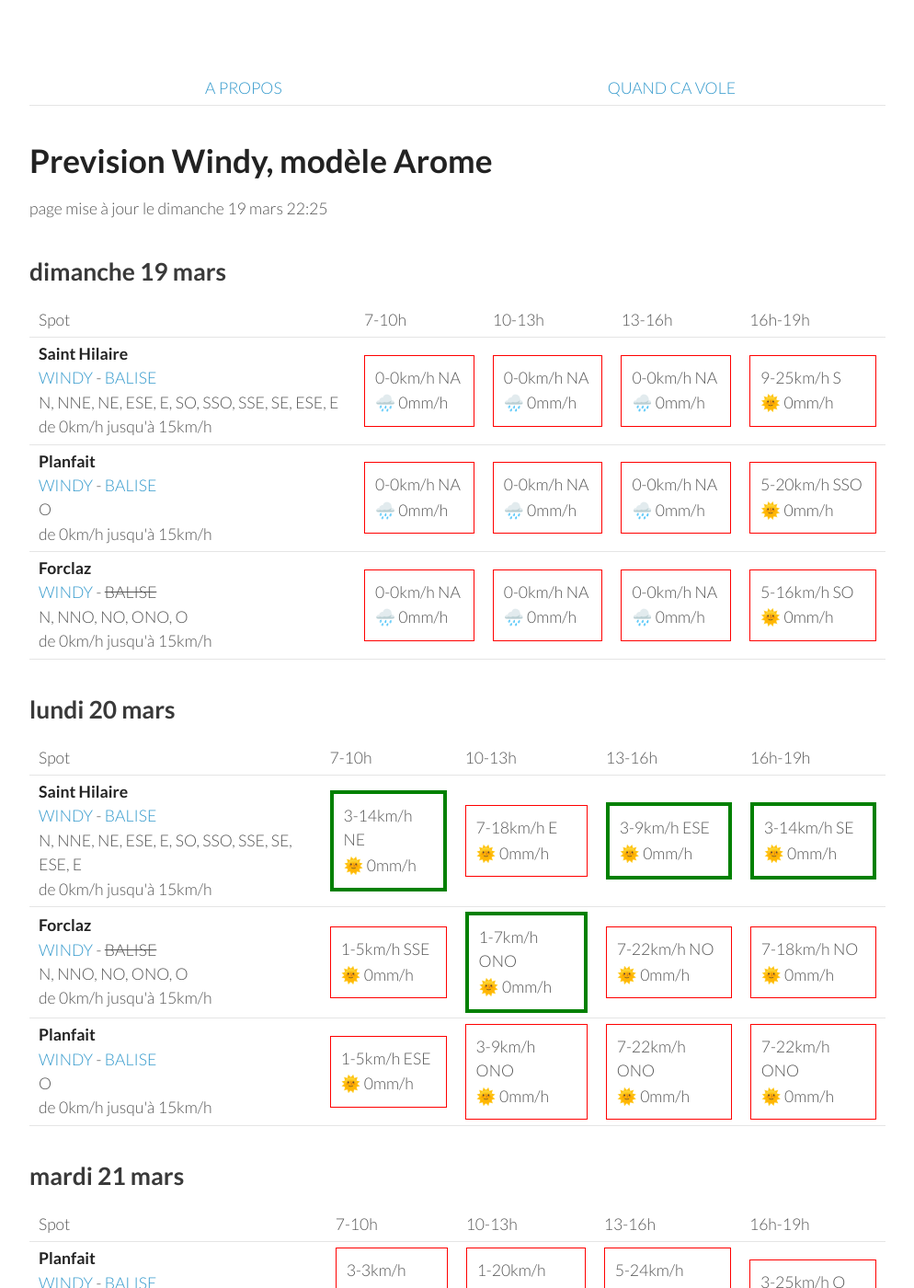
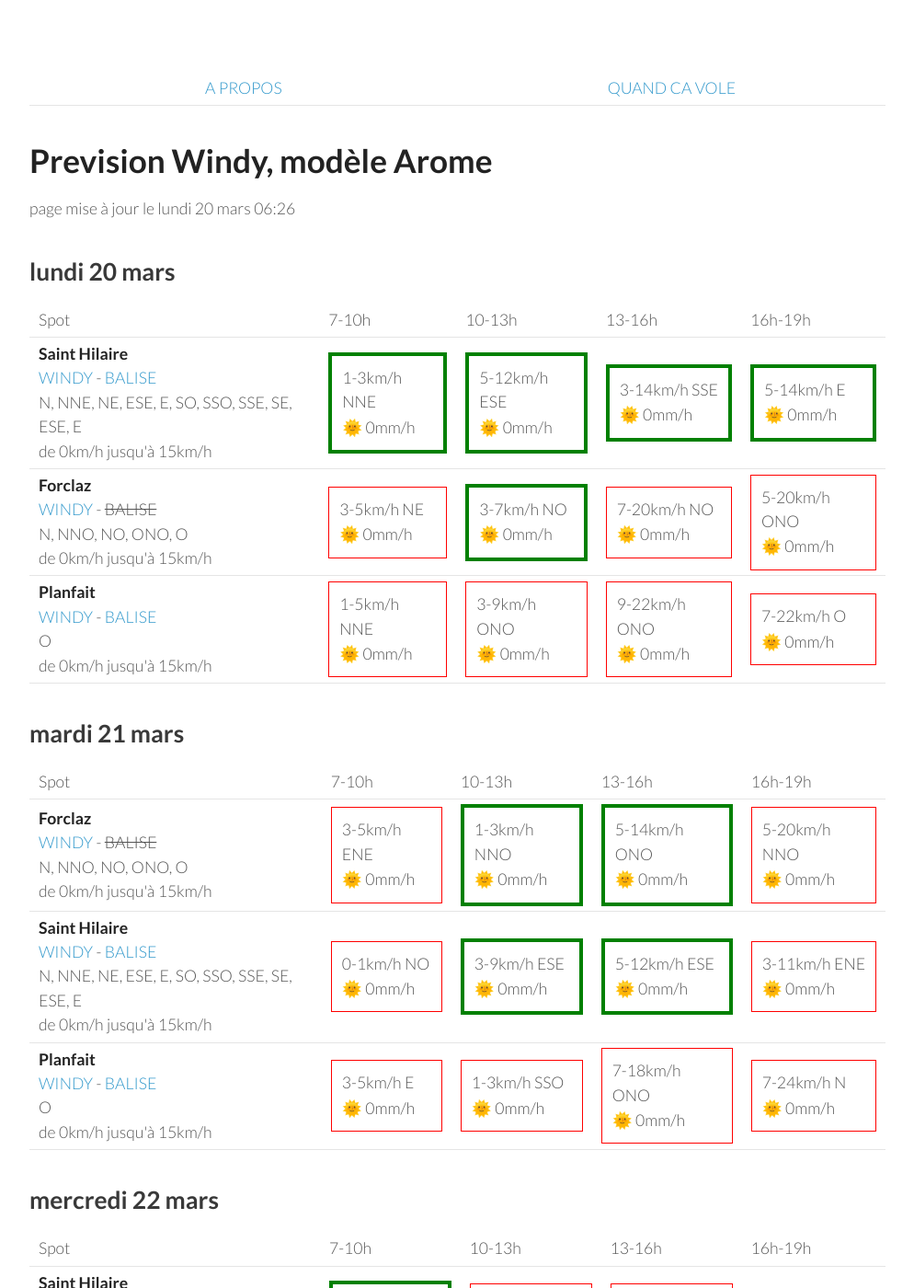
Before and after one commit to parapente-dans-le-nord/parapente-dans-le-nord.github.io, a Jekyll site: the page built from alpes_nord.markdown, in a window 1280 px wide and 1400 px high. Shown: the whole window at 92% size, without its empty margins (26-1020 px from the left). Built offline with Jekyll 4.4.1, drawn with Linux system fonts in a browser that asks for light colours; some of the changed text lies outside the part shown.

Commit message:
update index.markdown

```diff
--- a/alpes_nord.markdown
+++ b/alpes_nord.markdown
@@ -7,51 +7,8 @@ title:  "Tous les spots"
 {: .links}
 
 # Prevision Windy, modèle Arome
-page mise à jour le dimanche 19 mars 22:25
+page mise à jour le lundi 20 mars 06:26
 
-## dimanche 19 mars
-
-{::nomarkdown}
-<table>
-  <tbody>
-    <tr>
-      <td>Spot</td>
-      <td>7-10h</td>
-      <td>10-13h</td>
-      <td>13-16h</td>
-      <td>16h-19h</td>
-    </tr>
-<tr>
-        <td><strong>Saint Hilaire</strong><br><a href="https://windy.com/45.307/5.888?45.087,5.889,9,m:eUFagkX">WINDY</a> - <span class=""><a href="http://www.balisemeteo.com/balise.php?idBalise=61">BALISE</a> </span><br> <span class="vent-favorable">N, NNE, NE, ESE, E, SO, SSO, SSE, SE, ESE, E</span><br><span class="force-vent">de 0km/h jusqu'à 15km/h</span> </td>
-
-            <td><div class="not-flyable"><p>0-0km/h NA</p><p>🌧️ 0mm/h</p></div></td>
-            <td><div class="not-flyable"><p>0-0km/h NA</p><p>🌧️ 0mm/h</p></div></td>
-            <td><div class="not-flyable"><p>0-0km/h NA</p><p>🌧️ 0mm/h</p></div></td>
-            <td><div class="not-flyable"><p>9-25km/h S</p><p>🌞 0mm/h</p></div></td>
-
-    </tr>
-<tr>
-        <td><strong>Planfait</strong><br><a href="https://windy.com/45.853/6.223?45.415,6.223,8">WINDY</a> - <span class=""><a href="https://www.openwindmap.org/PP496">BALISE</a> </span><br> <span class="vent-favorable">O</span><br><span class="force-vent">de 0km/h jusqu'à 15km/h</span> </td>
-
-            <td><div class="not-flyable"><p>0-0km/h NA</p><p>🌧️ 0mm/h</p></div></td>
-            <td><div class="not-flyable"><p>0-0km/h NA</p><p>🌧️ 0mm/h</p></div></td>
-            <td><div class="not-flyable"><p>0-0km/h NA</p><p>🌧️ 0mm/h</p></div></td>
-            <td><div class="not-flyable"><p>5-20km/h SSO</p><p>🌞 0mm/h</p></div></td>
-
-    </tr>
-<tr>
-        <td><strong>Forclaz</strong><br><a href="https://windy.com/45.814/6.247?45.375,6.246,8,m:eVwaglz">WINDY</a> - <span class="no-balise"> BALISE </span><br> <span class="vent-favorable">N, NNO, NO, ONO, O</span><br><span class="force-vent">de 0km/h jusqu'à 15km/h</span> </td>
-
-            <td><div class="not-flyable"><p>0-0km/h NA</p><p>🌧️ 0mm/h</p></div></td>
-            <td><div class="not-flyable"><p>0-0km/h NA</p><p>🌧️ 0mm/h</p></div></td>
-            <td><div class="not-flyable"><p>0-0km/h NA</p><p>🌧️ 0mm/h</p></div></td>
-            <td><div class="not-flyable"><p>5-16km/h SO</p><p>🌞 0mm/h</p></div></td>
-
-    </tr>
-
-</tbody>
-</table>
-{:/}
 ## lundi 20 mars
 
 {::nomarkdown}
@@ -67,30 +24,30 @@ page mise à jour le dimanche 19 mars 22:25
 <tr>
         <td><strong>Saint Hilaire</strong><br><a href="https://windy.com/45.307/5.888?45.087,5.889,9,m:eUFagkX">WINDY</a> - <span class=""><a href="http://www.balisemeteo.com/balise.php?idBalise=61">BALISE</a> </span><br> <span class="vent-favorable">N, NNE, NE, ESE, E, SO, SSO, SSE, SE, ESE, E</span><br><span class="force-vent">de 0km/h jusqu'à 15km/h</span> </td>
 
-            <td><div class="flyable"><p>3-14km/h NE</p><p>🌞 0mm/h</p></div></td>
-            <td><div class="not-flyable"><p>7-18km/h E</p><p>🌞 0mm/h</p></div></td>
-            <td><div class="flyable"><p>3-9km/h ESE</p><p>🌞 0mm/h</p></div></td>
-            <td><div class="flyable"><p>3-14km/h SE</p><p>🌞 0mm/h</p></div></td>
+            <td><div class="flyable"><p>1-3km/h NNE</p><p>🌞 0mm/h</p></div></td>
+            <td><div class="flyable"><p>5-12km/h ESE</p><p>🌞 0mm/h</p></div></td>
+            <td><div class="flyable"><p>3-14km/h SSE</p><p>🌞 0mm/h</p></div></td>
+            <td><div class="flyable"><p>5-14km/h E</p><p>🌞 0mm/h</p></div></td>
 
 
     </tr>
 <tr>
         <td><strong>Forclaz</strong><br><a href="https://windy.com/45.814/6.247?45.375,6.246,8,m:eVwaglz">WINDY</a> - <span class="no-balise"> BALISE </span><br> <span class="vent-favorable">N, NNO, NO, ONO, O</span><br><span class="force-vent">de 0km/h jusqu'à 15km/h</span> </td>
 
-            <td><div class="not-flyable"><p>1-5km/h SSE</p><p>🌞 0mm/h</p></div></td>
-            <td><div class="flyable"><p>1-7km/h ONO</p><p>🌞 0mm/h</p></div></td>
-            <td><div class="not-flyable"><p>7-22km/h NO</p><p>🌞 0mm/h</p></div></td>
-            <td><div class="not-flyable"><p>7-18km/h NO</p><p>🌞 0mm/h</p></div></td>
+            <td><div class="not-flyable"><p>3-5km/h NE</p><p>🌞 0mm/h</p></div></td>
+            <td><div class="flyable"><p>3-7km/h NO</p><p>🌞 0mm/h</p></div></td>
+            <td><div class="not-flyable"><p>7-20km/h NO</p><p>🌞 0mm/h</p></div></td>
+            <td><div class="not-flyable"><p>5-20km/h ONO</p><p>🌞 0mm/h</p></div></td>
 
 
     </tr>
 <tr>
         <td><strong>Planfait</strong><br><a href="https://windy.com/45.853/6.223?45.415,6.223,8">WINDY</a> - <span class=""><a href="https://www.openwindmap.org/PP496">BALISE</a> </span><br> <span class="vent-favorable">O</span><br><span class="force-vent">de 0km/h jusqu'à 15km/h</span> </td>
 
-            <td><div class="not-flyable"><p>1-5km/h ESE</p><p>🌞 0mm/h</p></div></td>
+            <td><div class="not-flyable"><p>1-5km/h NNE</p><p>🌞 0mm/h</p></div></td>
             <td><div class="not-flyable"><p>3-9km/h ONO</p><p>🌞 0mm/h</p></div></td>
-            <td><div class="not-flyable"><p>7-22km/h ONO</p><p>🌞 0mm/h</p></div></td>
-            <td><div class="not-flyable"><p>7-22km/h ONO</p><p>🌞 0mm/h</p></div></td>
+            <td><div class="not-flyable"><p>9-22km/h ONO</p><p>🌞 0mm/h</p></div></td>
+            <td><div class="not-flyable"><p>7-22km/h O</p><p>🌞 0mm/h</p></div></td>
 
 
     </tr>
@@ -111,32 +68,32 @@ page mise à jour le dimanche 19 mars 22:25
       <td>16h-19h</td>
     </tr>
 <tr>
-        <td><strong>Planfait</strong><br><a href="https://windy.com/45.853/6.223?45.415,6.223,8">WINDY</a> - <span class=""><a href="https://www.openwindmap.org/PP496">BALISE</a> </span><br> <span class="vent-favorable">O</span><br><span class="force-vent">de 0km/h jusqu'à 15km/h</span> </td>
+        <td><strong>Forclaz</strong><br><a href="https://windy.com/45.814/6.247?45.375,6.246,8,m:eVwaglz">WINDY</a> - <span class="no-balise"> BALISE </span><br> <span class="vent-favorable">N, NNO, NO, ONO, O</span><br><span class="force-vent">de 0km/h jusqu'à 15km/h</span> </td>
 
-            <td><div class="not-flyable"><p>3-3km/h ESE</p><p>🌞 0mm/h</p></div></td>
-            <td><div class="not-flyable"><p>1-20km/h SSO</p><p>🌞 0mm/h</p></div></td>
-            <td><div class="not-flyable"><p>5-24km/h ONO</p><p>🌞 0mm/h</p></div></td>
-            <td><div class="not-flyable"><p>3-25km/h O</p><p>🌞 0mm/h</p></div></td>
+            <td><div class="not-flyable"><p>3-5km/h ENE</p><p>🌞 0mm/h</p></div></td>
+            <td><div class="flyable"><p>1-3km/h NNO</p><p>🌞 0mm/h</p></div></td>
+            <td><div class="flyable"><p>5-14km/h ONO</p><p>🌞 0mm/h</p></div></td>
+            <td><div class="not-flyable"><p>5-20km/h NNO</p><p>🌞 0mm/h</p></div></td>
 
 
     </tr>
 <tr>
         <td><strong>Saint Hilaire</strong><br><a href="https://windy.com/45.307/5.888?45.087,5.889,9,m:eUFagkX">WINDY</a> - <span class=""><a href="http://www.balisemeteo.com/balise.php?idBalise=61">BALISE</a> </span><br> <span class="vent-favorable">N, NNE, NE, ESE, E, SO, SSO, SSE, SE, ESE, E</span><br><span class="force-vent">de 0km/h jusqu'à 15km/h</span> </td>
 
-            <td><div class="not-flyable"><p>0-3km/h O</p><p>🌞 0mm/h</p></div></td>
-            <td><div class="not-flyable"><p>1-24km/h SO</p><p>🌞 0mm/h</p></div></td>
-            <td><div class="not-flyable"><p>5-29km/h OSO</p><p>🌞 0mm/h</p></div></td>
-            <td><div class="not-flyable"><p>3-29km/h ONO</p><p>🌞 0mm/h</p></div></td>
+            <td><div class="not-flyable"><p>0-1km/h NO</p><p>🌞 0mm/h</p></div></td>
+            <td><div class="flyable"><p>3-9km/h ESE</p><p>🌞 0mm/h</p></div></td>
+            <td><div class="flyable"><p>5-12km/h ESE</p><p>🌞 0mm/h</p></div></td>
+            <td><div class="not-flyable"><p>3-11km/h ENE</p><p>🌞 0mm/h</p></div></td>
 
 
     </tr>
 <tr>
-        <td><strong>Forclaz</strong><br><a href="https://windy.com/45.814/6.247?45.375,6.246,8,m:eVwaglz">WINDY</a> - <span class="no-balise"> BALISE </span><br> <span class="vent-favorable">N, NNO, NO, ONO, O</span><br><span class="force-vent">de 0km/h jusqu'à 15km/h</span> </td>
+        <td><strong>Planfait</strong><br><a href="https://windy.com/45.853/6.223?45.415,6.223,8">WINDY</a> - <span class=""><a href="https://www.openwindmap.org/PP496">BALISE</a> </span><br> <span class="vent-favorable">O</span><br><span class="force-vent">de 0km/h jusqu'à 15km/h</span> </td>
 
-            <td><div class="not-flyable"><p>3-5km/h ENE</p><p>🌞 0mm/h</p></div></td>
-            <td><div class="not-flyable"><p>1-22km/h S</p><p>🌞 0mm/h</p></div></td>
-            <td><div class="not-flyable"><p>5-24km/h ONO</p><p>🌞 0mm/h</p></div></td>
-            <td><div class="not-flyable"><p>5-27km/h ONO</p><p>🌞 0mm/h</p></div></td>
+            <td><div class="not-flyable"><p>3-5km/h E</p><p>🌞 0mm/h</p></div></td>
+            <td><div class="not-flyable"><p>1-3km/h SSO</p><p>🌞 0mm/h</p></div></td>
+            <td><div class="not-flyable"><p>7-18km/h ONO</p><p>🌞 0mm/h</p></div></td>
+            <td><div class="not-flyable"><p>7-24km/h N</p><p>🌞 0mm/h</p></div></td>
 
 
     </tr>
@@ -159,10 +116,10 @@ page mise à jour le dimanche 19 mars 22:25
 <tr>
         <td><strong>Saint Hilaire</strong><br><a href="https://windy.com/45.307/5.888?45.087,5.889,9,m:eUFagkX">WINDY</a> - <span class=""><a href="http://www.balisemeteo.com/balise.php?idBalise=61">BALISE</a> </span><br> <span class="vent-favorable">N, NNE, NE, ESE, E, SO, SSO, SSE, SE, ESE, E</span><br><span class="force-vent">de 0km/h jusqu'à 15km/h</span> </td>
 
-            <td><div class="flyable"><p>1-14km/h E</p><p>🌞 0mm/h</p></div></td>
-            <td><div class="not-flyable"><p>3-24km/h SO</p><p>🌞 0mm/h</p></div></td>
-            <td><div class="not-flyable"><p>5-33km/h SO</p><p>🌞 0mm/h</p></div></td>
-            <td><div class="not-flyable"><p>5-33km/h OSO</p><p>🌞 0mm/h</p></div></td>
+            <td><div class="flyable"><p>1-11km/h ESE</p><p>🌞 0mm/h</p></div></td>
+            <td><div class="not-flyable"><p>3-24km/h OSO</p><p>🌞 0mm/h</p></div></td>
+            <td><div class="not-flyable"><p>5-35km/h OSO</p><p>🌞 0mm/h</p></div></td>
+            <td><div class="not-flyable"><p>5-35km/h O</p><p>🌞 0mm/h</p></div></td>
 
 
     </tr>
@@ -171,18 +128,18 @@ page mise à jour le dimanche 19 mars 22:25
 
             <td><div class="not-flyable"><p>3-20km/h E</p><p>🌞 0mm/h</p></div></td>
             <td><div class="not-flyable"><p>1-20km/h S</p><p>🌞 0mm/h</p></div></td>
-            <td><div class="not-flyable"><p>3-24km/h OSO</p><p>🌞 0mm/h</p></div></td>
-            <td><div class="not-flyable"><p>7-27km/h O</p><p>🌞 0mm/h</p></div></td>
+            <td><div class="not-flyable"><p>5-25km/h OSO</p><p>🌞 0mm/h</p></div></td>
+            <td><div class="not-flyable"><p>5-29km/h ONO</p><p>🌞 0mm/h</p></div></td>
 
 
     </tr>
 <tr>
         <td><strong>Forclaz</strong><br><a href="https://windy.com/45.814/6.247?45.375,6.246,8,m:eVwaglz">WINDY</a> - <span class="no-balise"> BALISE </span><br> <span class="vent-favorable">N, NNO, NO, ONO, O</span><br><span class="force-vent">de 0km/h jusqu'à 15km/h</span> </td>
 
-            <td><div class="not-flyable"><p>3-22km/h E</p><p>🌞 0mm/h</p></div></td>
-            <td><div class="not-flyable"><p>1-20km/h SSE</p><p>🌞 0mm/h</p></div></td>
-            <td><div class="not-flyable"><p>3-24km/h O</p><p>🌞 0mm/h</p></div></td>
-            <td><div class="not-flyable"><p>5-27km/h ONO</p><p>🌞 0mm/h</p></div></td>
+            <td><div class="not-flyable"><p>3-20km/h E</p><p>🌞 0mm/h</p></div></td>
+            <td><div class="not-flyable"><p>1-20km/h SE</p><p>🌞 0mm/h</p></div></td>
+            <td><div class="not-flyable"><p>5-24km/h O</p><p>🌞 0mm/h</p></div></td>
+            <td><div class="not-flyable"><p>5-29km/h ONO</p><p>🌞 0mm/h</p></div></td>
 
 
     </tr>
@@ -205,8 +162,8 @@ page mise à jour le dimanche 19 mars 22:25
 <tr>
         <td><strong>Planfait</strong><br><a href="https://windy.com/45.853/6.223?45.415,6.223,8">WINDY</a> - <span class=""><a href="https://www.openwindmap.org/PP496">BALISE</a> </span><br> <span class="vent-favorable">O</span><br><span class="force-vent">de 0km/h jusqu'à 15km/h</span> </td>
 
-            <td><div class="not-flyable"><p>5-27km/h ESE</p><p>🌞 0mm/h</p></div></td>
-            <td><div class="not-flyable"><p>5-25km/h ESE</p><p>🌞 0mm/h</p></div></td>
+            <td><div class="not-flyable"><p>3-27km/h ESE</p><p>🌞 0mm/h</p></div></td>
+            <td><div class="not-flyable"><p>7-31km/h ESE</p><p>🌞 0mm/h</p></div></td>
             <td><div class="not-flyable"><p>5-27km/h O</p><p>🌞 0mm/h</p></div></td>
             <td><div class="not-flyable"><p>0-27km/h ENE</p><p>🌞 0mm/h</p></div></td>
 
@@ -215,8 +172,8 @@ page mise à jour le dimanche 19 mars 22:25
 <tr>
         <td><strong>Forclaz</strong><br><a href="https://windy.com/45.814/6.247?45.375,6.246,8,m:eVwaglz">WINDY</a> - <span class="no-balise"> BALISE </span><br> <span class="vent-favorable">N, NNO, NO, ONO, O</span><br><span class="force-vent">de 0km/h jusqu'à 15km/h</span> </td>
 
-            <td><div class="not-flyable"><p>5-27km/h ESE</p><p>🌞 0mm/h</p></div></td>
-            <td><div class="not-flyable"><p>5-25km/h E</p><p>🌞 0mm/h</p></div></td>
+            <td><div class="not-flyable"><p>3-27km/h ESE</p><p>🌞 0mm/h</p></div></td>
+            <td><div class="not-flyable"><p>7-31km/h ESE</p><p>🌞 0mm/h</p></div></td>
             <td><div class="not-flyable"><p>5-29km/h O</p><p>🌞 0mm/h</p></div></td>
             <td><div class="not-flyable"><p>3-31km/h N</p><p>🌞 0mm/h</p></div></td>
 
@@ -225,8 +182,8 @@ page mise à jour le dimanche 19 mars 22:25
 <tr>
         <td><strong>Saint Hilaire</strong><br><a href="https://windy.com/45.307/5.888?45.087,5.889,9,m:eUFagkX">WINDY</a> - <span class=""><a href="http://www.balisemeteo.com/balise.php?idBalise=61">BALISE</a> </span><br> <span class="vent-favorable">N, NNE, NE, ESE, E, SO, SSO, SSE, SE, ESE, E</span><br><span class="force-vent">de 0km/h jusqu'à 15km/h</span> </td>
 
-            <td><div class="not-flyable"><p>3-33km/h SE</p><p>🌞 0mm/h</p></div></td>
-            <td><div class="not-flyable"><p>5-35km/h SO</p><p>🌞 0mm/h</p></div></td>
+            <td><div class="not-flyable"><p>3-37km/h S</p><p>🌞 0mm/h</p></div></td>
+            <td><div class="not-flyable"><p>1-37km/h SSE</p><p>🌞 0mm/h</p></div></td>
             <td><div class="not-flyable"><p>9-51km/h SO</p><p>🌞 0mm/h</p></div></td>
             <td><div class="not-flyable"><p>5-51km/h OSO</p><p>🌞 0mm/h</p></div></td>
 
```
